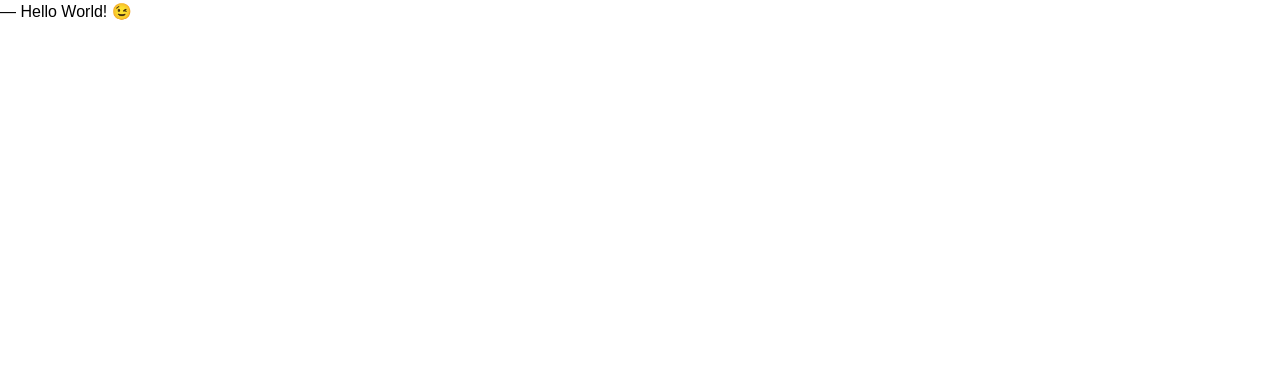
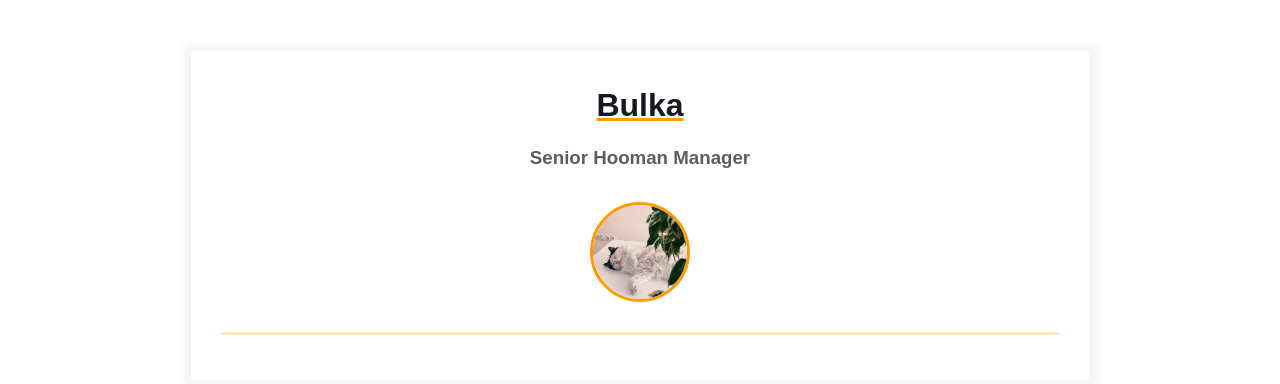
Before and after one commit to MichailTS/homepage, a plain HTML site: page index.html in a window 1280 px wide. Drawn offline with Linux system fonts and the light colour scheme.

Commit message:
The main part and photo added

```diff
--- a/index.html
+++ b/index.html
@@ -7,6 +7,29 @@
     <link rel="stylesheet" href="styles.css" />
   </head>
   <body>
-    ― Hello World! &#x1F609;
+    <main>
+      <div class="resume">
+        <div class="container">
+          <div class="resume__block">
+            <h1 class="contact-info__header">Bulka</h1>
+            <h3 class="contact-info__sub-header">Senior Hooman Manager</h3>
+
+            <div class="contact_info_container fh">
+              <div class="contact-info__block"></div>
+
+              <div class="contact-info__block contact-info__block--center">
+                <img
+                  class="contact-info__avatar"
+                  src="assets/bulka_avatar.jpg"
+                  alt="Avatar"
+                />
+              </div>
+
+              <div class="contact-info__block"></div>
+            </div>
+          </div>
+        </div>
+      </div>
+    </main>
   </body>
 </html>
```
Also changed, not shown: assets/bulka_avatar.jpg (added).
